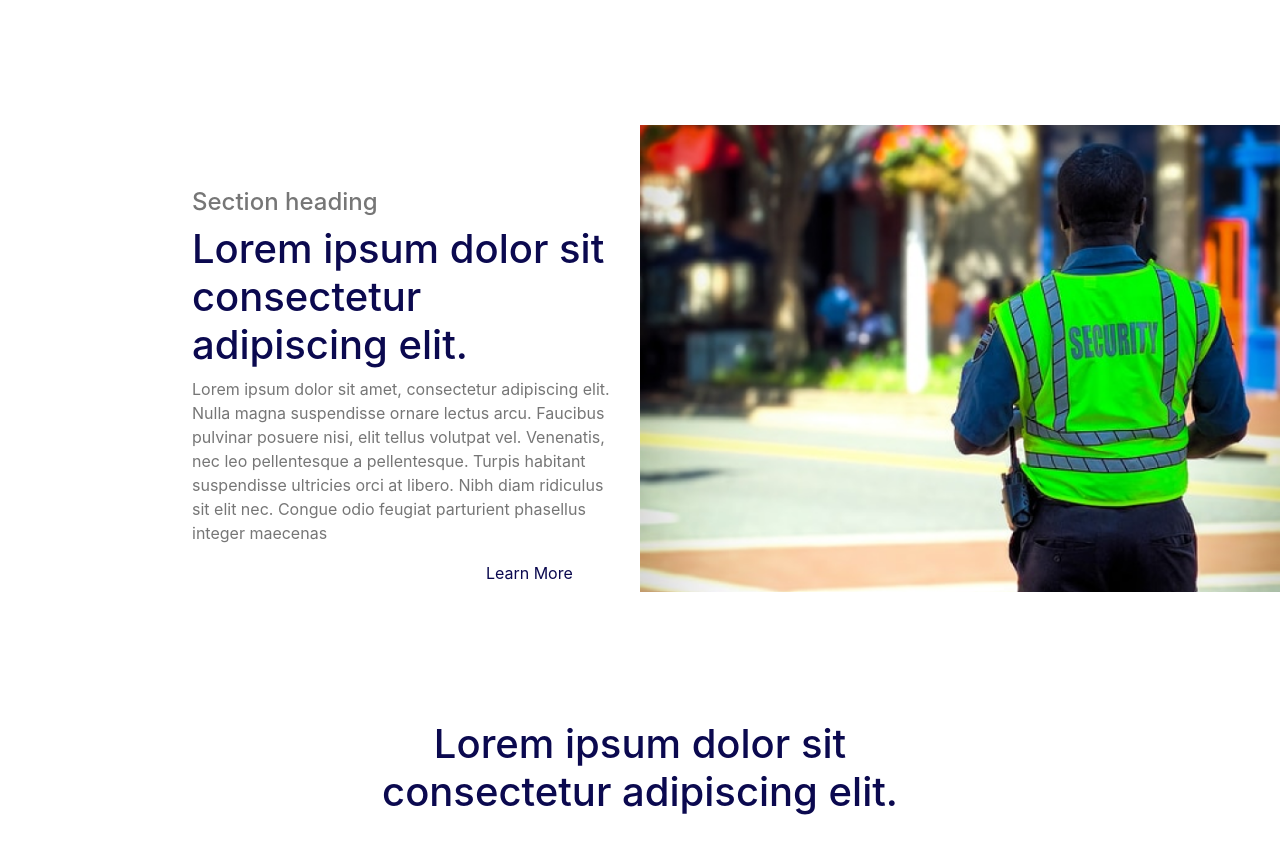
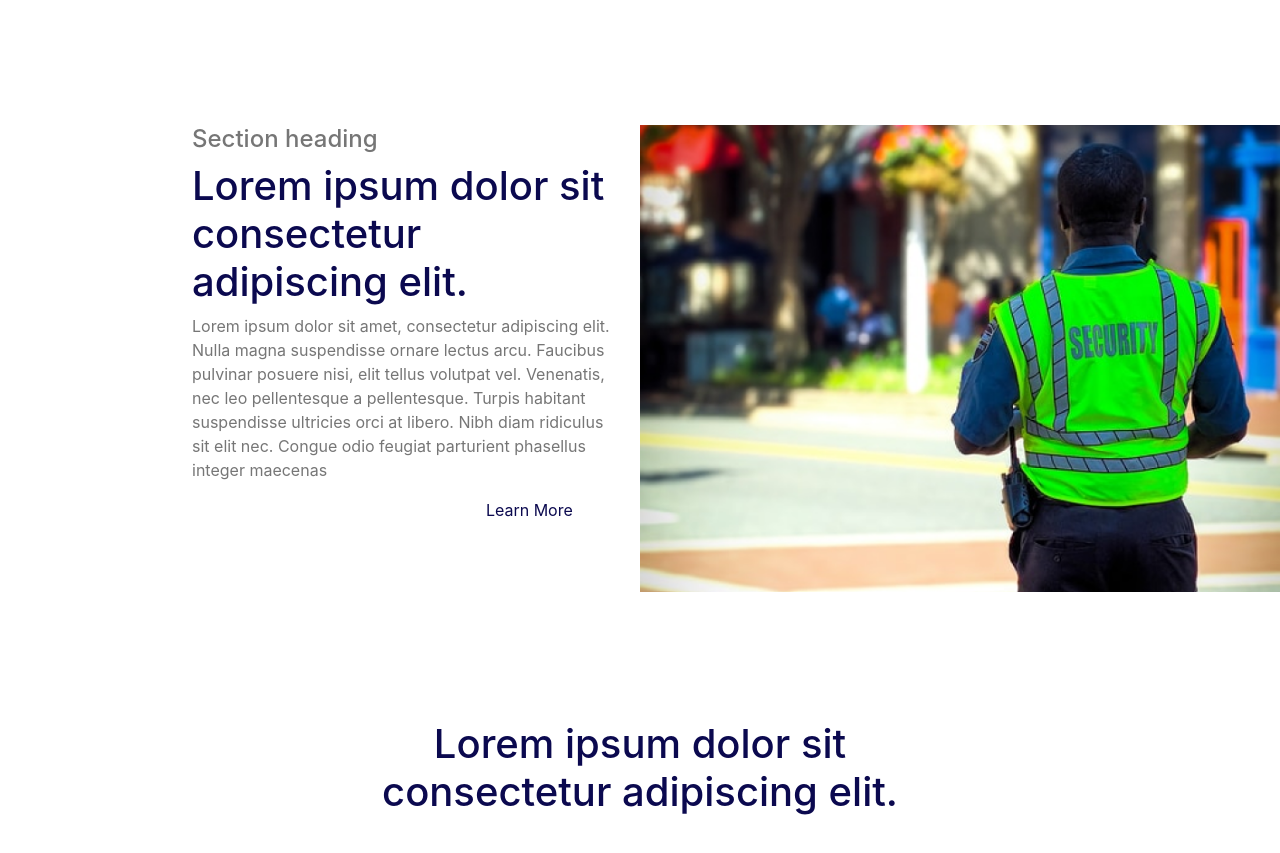
Before and after one commit to mettlenunoo/M-E-Global, a plain HTML site: page index.html in a window 1280 px wide. Shown: the part 1284-2137 px from the top of the page. Drawn offline with nearby package versions, Linux system fonts and the light colour scheme; files whose address does not match are found by name.

Commit message:
small correction

```diff
--- a/index.html
+++ b/index.html
@@ -145,7 +145,7 @@
         <div class="container-fluid">
             <div class="row">
                 <div class="col-lg-6 md-12 sm-12 globalSideOne identicalTwo">
-                    <h4 class="globalGray identicalOne">
+                    <h4 class="globalGray identicalOnef">
                         Section heading
                     </h4>
                     <h1 class="globalBlue">
```
